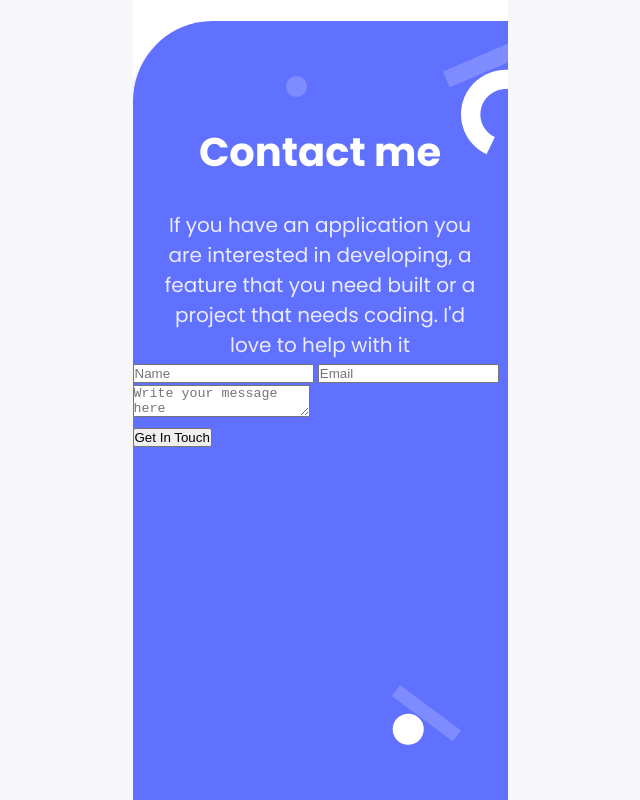
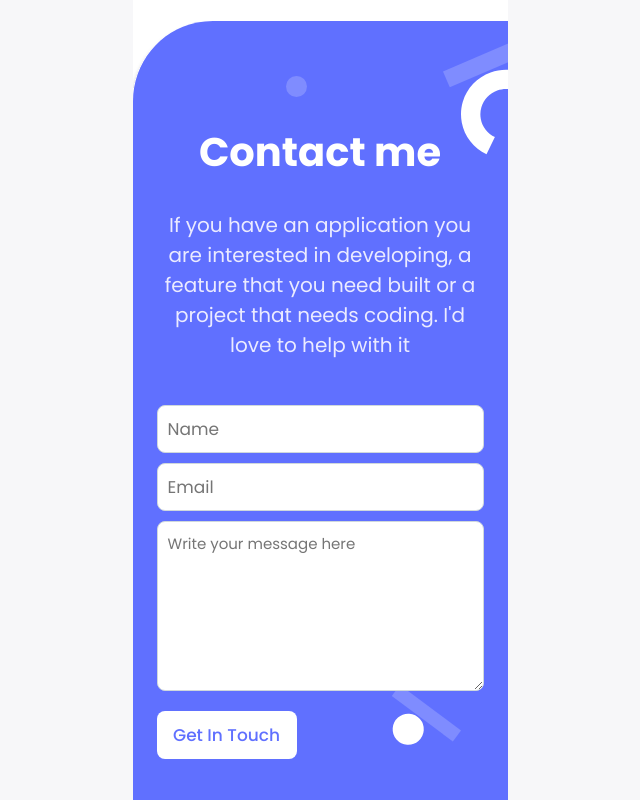
Before and after one commit to samuelmoiwa/mobile-portfolio, a plain HTML site: page index.html in a window 1280 px wide. Shown: the part 4652-5452 px from the top of the page, without its empty margins (320-960 px from the left). Drawn offline with nearby package versions, Linux system fonts and the light colour scheme.

Commit message:
add style for contact form, in style.css

```diff
--- a/style.css
+++ b/style.css
@@ -425,6 +425,70 @@ hr {
   margin-top: 20px;
 }
 
+.form-div {
+  display: flex;
+  flex-direction: column;
+  align-items: center;
+  margin-top: 45px;
+}
+
+.form-input-name,
+.form-input-email {
+  background: #fff;
+  border: 1px solid #cfd8dc;
+  border-radius: 8px;
+  width: 327px;
+  height: 48px;
+  font-weight: 400;
+  font-size: 17px;
+  line-height: 20px;
+  font-family: var(--font-family);
+  color: #172b4d;
+  align-items: center;
+  cursor: pointer;
+  padding: 10px;
+}
+
+.form-input-email {
+  margin-top: 10px;
+}
+
+.text-message {
+  font-weight: 400;
+  font-size: 15px;
+  line-height: 24px;
+  color: #b3bac5;
+  border: 1px solid #cfd8dc;
+  border-radius: 8px;
+  width: 327px;
+  height: 170px;
+  margin-top: 10px;
+  padding: 10px;
+  font-family: var(--font-family);
+}
+
+.submit-btn-div{
+  display: flex;
+  flex-direction: row;
+  width: 100%;
+}
+
+.Get-In-Touch-btn {
+  width: 140px;
+  height: 48px;
+  font-weight: 500;
+  font-size: 17px;
+  line-height: 24px;
+  color: #6070ff;
+  background: #fff;
+  border-radius: 8px;
+  border-style: none;
+  font-family: var(--font-family);
+  cursor: pointer;
+  margin-top: 20px;
+  margin-left: 24px;
+  float: left;
+}
 
 
 /* ############################################## */
```
